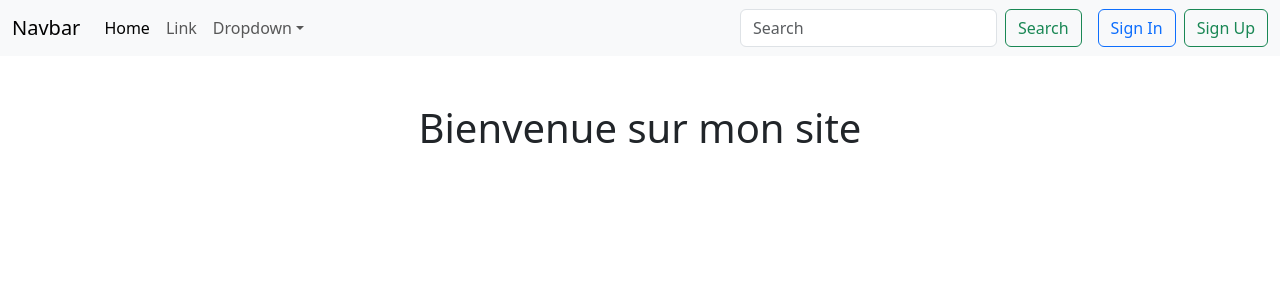
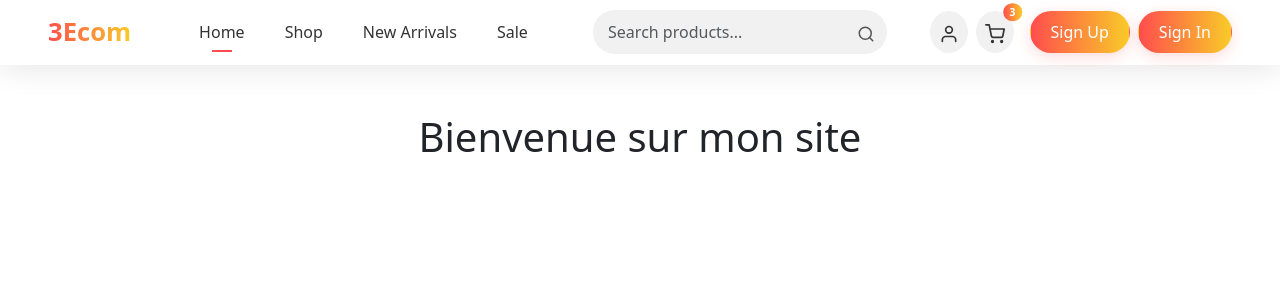
Before and after one commit to oubellaismail/ecom, a React (Create React App) app in the folder front/: page / in a window 1280 px wide. Shown: the top 300 px of the page. Built offline with nearby package versions, Linux system fonts and the light colour scheme.

Commit message:
create Navbar component

```diff
--- a/front/src/components/Navbar.js
+++ b/front/src/components/Navbar.js
@@ -1,42 +1,157 @@
-import React from 'react';
+import React, { useState } from 'react';
 import { Link } from 'react-router-dom';
+
+// Simple SVG icons
+const CartIcon = () => (
+  <svg xmlns="http://www.w3.org/2000/svg" width="20" height="20" viewBox="0 0 24 24" fill="none" stroke="currentColor" strokeWidth="2" strokeLinecap="round" strokeLinejoin="round">
+    <circle cx="9" cy="21" r="1"></circle>
+    <circle cx="20" cy="21" r="1"></circle>
+    <path d="M1 1h4l2.68 13.39a2 2 0 0 0 2 1.61h9.72a2 2 0 0 0 2-1.61L23 6H6"></path>
+  </svg>
+);
+
+const SearchIcon = () => (
+  <svg xmlns="http://www.w3.org/2000/svg" width="18" height="18" viewBox="0 0 24 24" fill="none" stroke="currentColor" strokeWidth="2" strokeLinecap="round" strokeLinejoin="round">
+    <circle cx="11" cy="11" r="8"></circle>
+    <line x1="21" y1="21" x2="16.65" y2="16.65"></line>
+  </svg>
+);
+
+const UserIcon = () => (
+  <svg xmlns="http://www.w3.org/2000/svg" width="20" height="20" viewBox="0 0 24 24" fill="none" stroke="currentColor" strokeWidth="2" strokeLinecap="round" strokeLinejoin="round">
+    <path d="M20 21v-2a4 4 0 0 0-4-4H8a4 4 0 0 0-4 4v2"></path>
+    <circle cx="12" cy="7" r="4"></circle>
+  </svg>
+);
 
 const Navbar = () => {
   return (
-    <nav className="navbar navbar-expand-lg bg-body-tertiary">
-      <div className="container-fluid">
-        <Link className="navbar-brand" to="/">Navbar</Link>
-        <button className="navbar-toggler" type="button" data-bs-toggle="collapse" data-bs-target="#navbarSupportedContent">
+    <nav className="navbar navbar-expand-lg sticky-top" style={{
+      background: 'rgba(255, 255, 255, 0.8)',
+      backdropFilter: 'blur(10px)',
+      boxShadow: '0 4px 30px rgba(0, 0, 0, 0.1)',
+      borderBottom: '1px solid rgba(255, 255, 255, 0.3)'
+    }}>
+      <div className="container-fluid px-md-5">
+        {/* Logo */}
+        <Link className="navbar-brand me-4" to="/" style={{
+          fontWeight: '800',
+          fontSize: '1.6rem',
+          background: 'linear-gradient(90deg, #ff4d4d, #f9cb28)',
+          WebkitBackgroundClip: 'text',
+          WebkitTextFillColor: 'transparent'
+        }}>
+          3Ecom
+        </Link>
+
+        {/* Navbar toggler */}
+        <button className="navbar-toggler border-0 shadow-none" type="button"
+          data-bs-toggle="collapse" data-bs-target="#navbarContent"
+          style={{color: '#333'}}>
           <span className="navbar-toggler-icon"></span>
         </button>
-        <div className="collapse navbar-collapse" id="navbarSupportedContent">
-          <ul className="navbar-nav me-auto mb-2 mb-lg-0">
-            <li className="nav-item">
-              <Link className="nav-link active" to="/">Home</Link>
+
+        {/* Navbar content */}
+        <div className="collapse navbar-collapse" id="navbarContent">
+          {/* Main navigation */}
+          <ul className="navbar-nav me-auto mb-2 mb-lg-0 mx-md-4">
+            <li className="nav-item mx-1">
+              <Link className="nav-link position-relative px-3" to="/" style={{
+                color: '#333',
+                fontWeight: '500'
+              }}>
+                Home
+                <span className="position-absolute bottom-0 start-50 translate-middle-x" style={{
+                  height: '2px',
+                  width: '20px',
+                  backgroundColor: '#ff4d4d',
+                  display: 'block'
+                }}></span>
+              </Link>
             </li>
-            <li className="nav-item">
-              <Link className="nav-link" to="/link">Link</Link>
+            <li className="nav-item mx-1">
+              <Link className="nav-link px-3" to="/shop" style={{color: '#333', fontWeight: '500'}}>
+                Shop
+              </Link>
             </li>
-            <li className="nav-item dropdown">
-              <a className="nav-link dropdown-toggle" href="#" role="button" data-bs-toggle="dropdown" aria-expanded="false">
-                Dropdown
-              </a>
-              <ul className="dropdown-menu">
-                <li><a className="dropdown-item" href="#">Action</a></li>
-                <li><a className="dropdown-item" href="#">Another action</a></li>
-                <li><hr className="dropdown-divider" /></li>
-                <li><a className="dropdown-item" href="#">Something else here</a></li>
-              </ul>
+            <li className="nav-item mx-1">
+              <Link className="nav-link px-3" to="/new" style={{color: '#333', fontWeight: '500'}}>
+                New Arrivals
+              </Link>
+            </li>
+            <li className="nav-item mx-1">
+              <Link className="nav-link px-3" to="/sale" style={{color: '#333', fontWeight: '500'}}>
+                Sale
+              </Link>
             </li>
           </ul>
-          <form className="d-flex me-3" role="search">
-            <input className="form-control me-2" type="search" placeholder="Search" aria-label="Search" />
-            <button className="btn btn-outline-success" type="submit">Search</button>
+
+          {/* Search Bar */}
+          <form className="d-flex position-relative my-3 my-lg-0 mx-lg-auto" style={{maxWidth: '300px'}}>
+            <input
+              type="search"
+              className="form-control pe-5"
+              placeholder="Search products..."
+              style={{
+                borderRadius: '25px',
+                padding: '10px 15px',
+                background: 'rgba(236, 236, 236, 0.7)',
+                border: 'none'
+              }}
+            />
+            <button
+              className="btn position-absolute end-0 top-0 bottom-0"
+              type="submit"
+              style={{
+                border: 'none',
+                background: 'transparent',
+                color: '#555'
+              }}
+            >
+              <SearchIcon />
+            </button>
           </form>
-          {/* Boutons Sign In et Sign Up */}
-          <div className="d-flex">
-            <Link to="/signin" className="btn btn-outline-primary me-2">Sign In</Link>
-            <Link to="/signup" className="btn btn-outline-success">Sign Up</Link>
+
+          {/* Right actions */}
+          <div className="d-flex align-items-center ms-lg-auto mt-3 mt-lg-0">
+            <Link to="/account" className="btn p-2 me-2 rounded-circle" style={{
+              background: 'rgba(236, 236, 236, 0.7)',
+              color: '#333'
+            }}>
+              <UserIcon />
+            </Link>
+            <Link to="/cart" className="btn p-2 me-2 rounded-circle position-relative" style={{
+              background: 'rgba(236, 236, 236, 0.7)',
+              color: '#333'
+            }}>
+              <CartIcon />
+              <span className="position-absolute top-0 start-100 translate-middle badge rounded-pill" style={{
+                background: 'linear-gradient(90deg, #ff4d4d, #f9cb28)',
+                fontSize: '0.65rem'
+              }}>
+                3
+              </span>
+            </Link>
+            <Link to="/signup" className="btn ms-2" style={{
+              background: 'linear-gradient(90deg, #ff4d4d, #f9cb28)',
+              color: 'white',
+              fontWeight: '500',
+              padding: '0.5rem 1.25rem',
+              borderRadius: '25px',
+              boxShadow: '0 4px 15px rgba(255, 77, 77, 0.2)'
+            }}>
+              Sign Up
+            </Link>
+            <Link to="/signin" className="btn ms-2" style={{
+              background: 'linear-gradient(90deg, #ff4d4d, #f9cb28)',
+              color: 'white',
+              fontWeight: '500',
+              padding: '0.5rem 1.25rem',
+              borderRadius: '25px',
+              boxShadow: '0 4px 15px rgba(255, 77, 77, 0.2)'
+            }}>
+              Sign In
+            </Link>
           </div>
         </div>
       </div>
```
